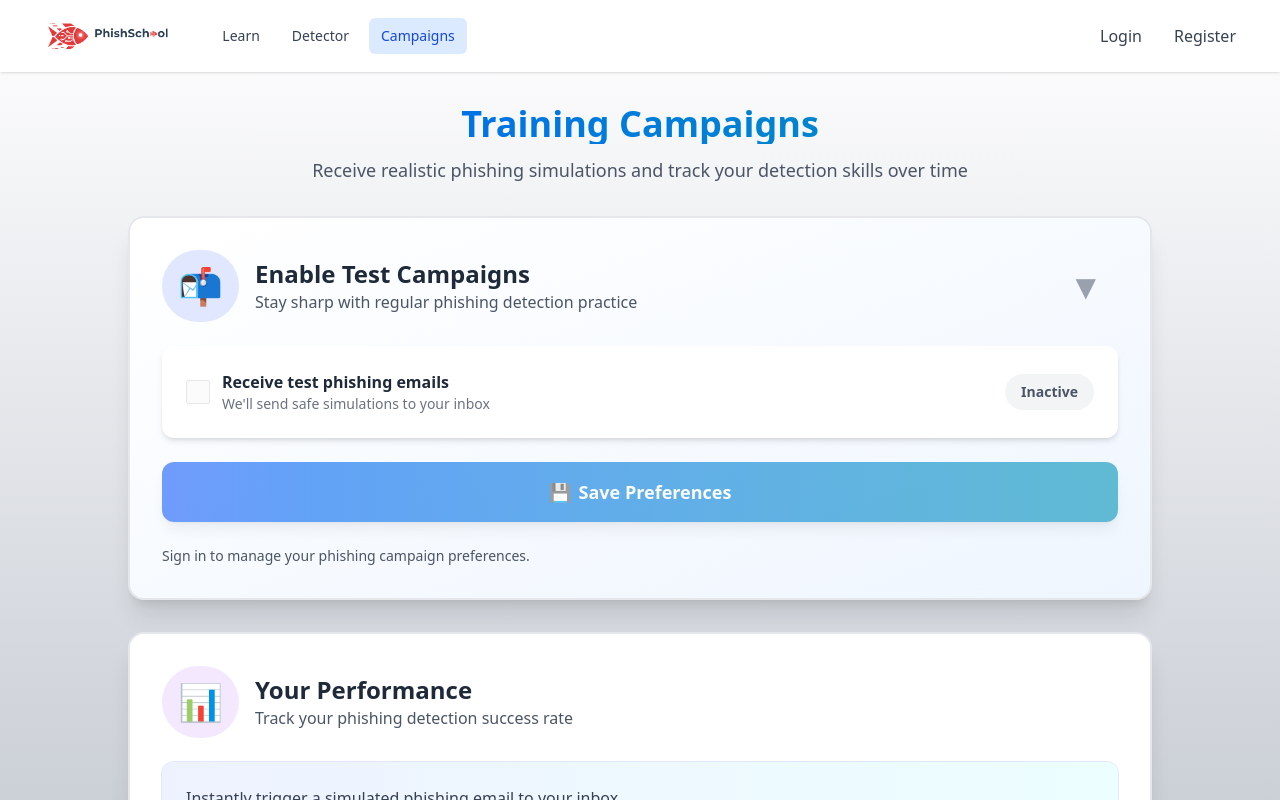
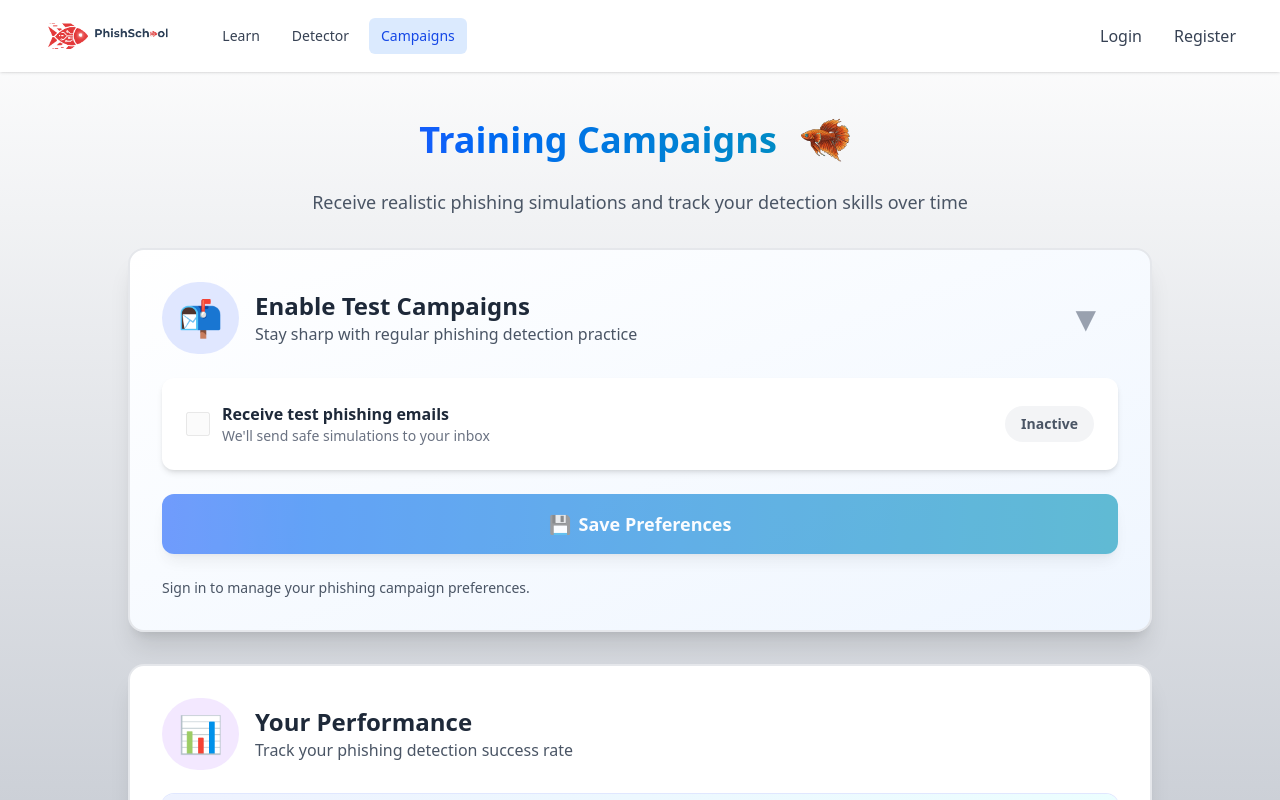
Before and after one commit to JustinCWang/PhishSchool, a React (Vite) app in the folder client/: page /campaigns in a window 1280 px wide. Shown: the top 800 px of the page. Built offline with nearby package versions, Linux system fonts and the light colour scheme; no server answers.

Commit message:
orange fish

```diff
--- a/client/src/campaigns/Campaigns.tsx
+++ b/client/src/campaigns/Campaigns.tsx
@@ -118,8 +118,9 @@ export default function Campaigns() {
     <div className="mx-auto max-w-5xl space-y-8">
       {/* Header Section */}
       <div className="text-center">
-        <h1 className="bg-gradient-to-r from-blue-600 to-cyan-600 bg-clip-text text-4xl font-bold text-transparent">
-          Training Campaigns
+      <h1 className="bg-gradient-to-r from-blue-600 to-cyan-600 bg-clip-text text-4xl font-bold text-transparent inline-flex items-center gap-3">
+          <span>Training Campaigns</span>
+          <img src="/CampaignFish.png" alt="Campaign Fish" className="h-18 w-auto object-contain" />
         </h1>
         <p className="mt-3 text-lg text-gray-600">
           Receive realistic phishing simulations and track your detection skills over time
```
